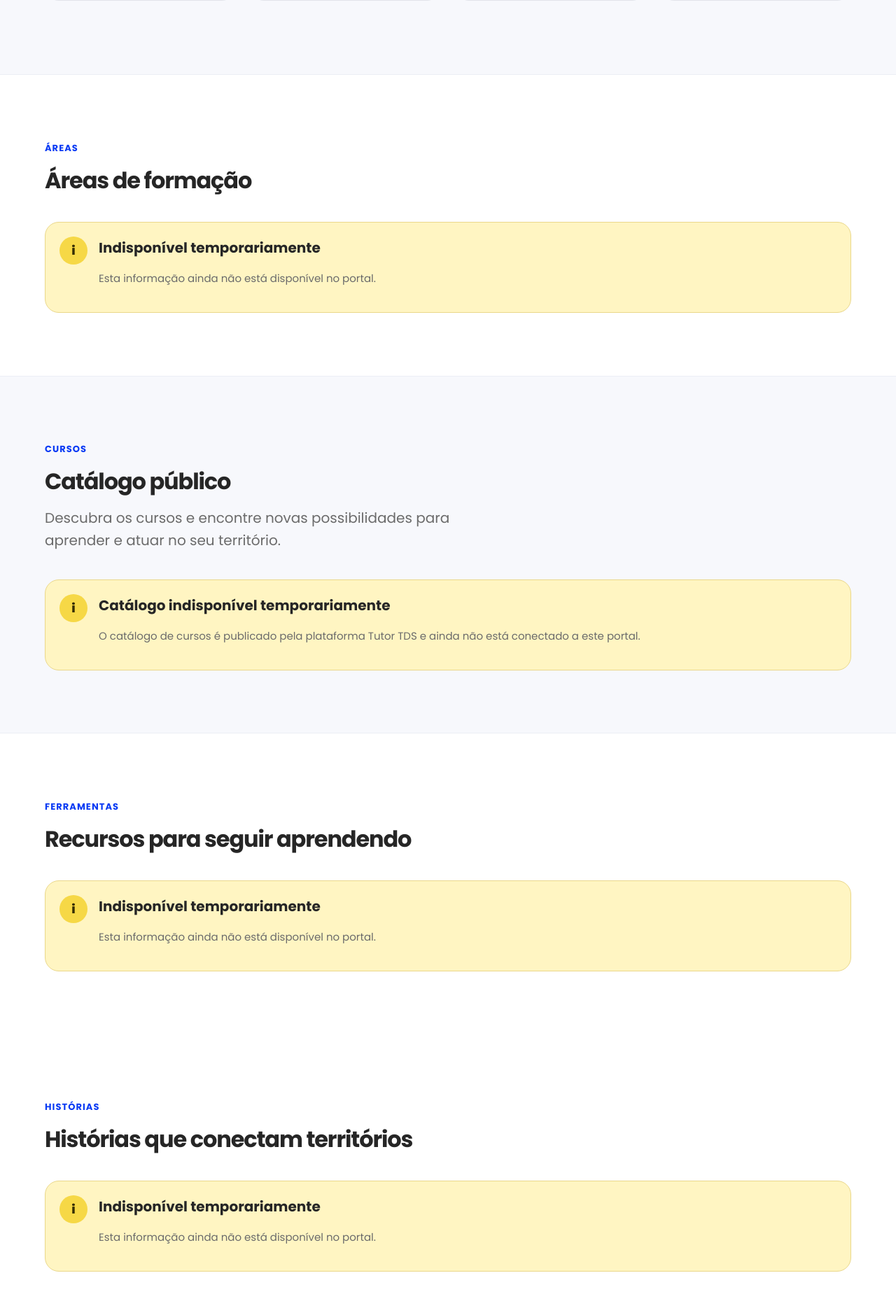
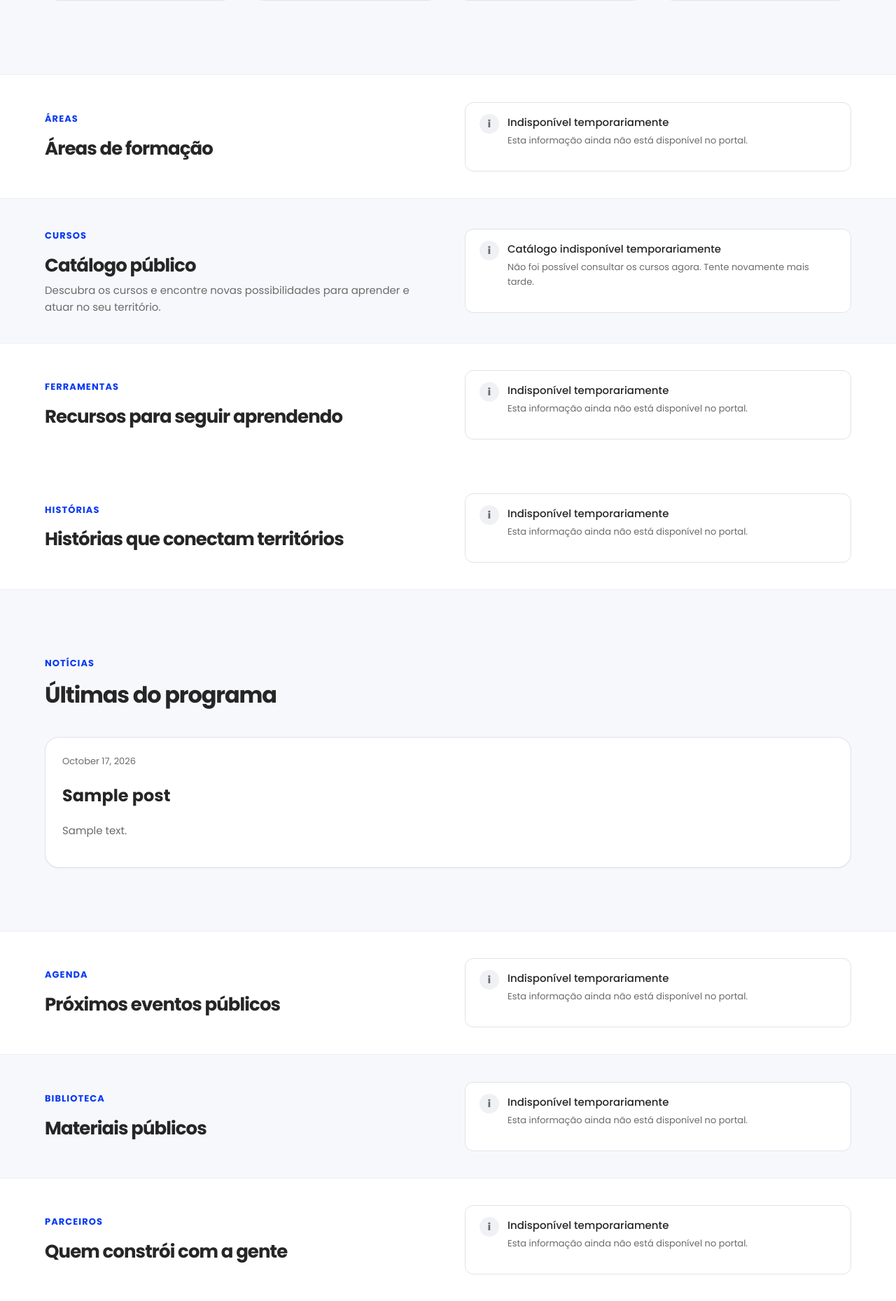
Before and after one commit to rafaloct/tutor-tds-platform, a WordPress theme: template wordpress/tds-child-theme/front-page.php in a window 1280 px wide. Shown: the part 1395-3254 px from the top of the page at 70% size. Run offline with PHP 8.4 and a stand-in for WordPress, Linux system fonts and the light colour scheme; the site name, menu and one post (Sample post) are stand-ins, and other content is empty.

Commit message:
fix(wordpress): reduce visual weight of empty home sections

```diff
--- a/wordpress/tds-child-theme/functions.php
+++ b/wordpress/tds-child-theme/functions.php
@@ -8,7 +8,7 @@
 
 defined( 'ABSPATH' ) || exit;
 
-define( 'TDS_PORTAL_THEME_VERSION', '0.3.0' );
+define( 'TDS_PORTAL_THEME_VERSION', '0.3.1' );
 
 require_once get_stylesheet_directory() . '/inc/config.php';
 require_once get_stylesheet_directory() . '/inc/setup.php';
--- a/wordpress/tds-child-theme/inc/template-tags.php
+++ b/wordpress/tds-child-theme/inc/template-tags.php
@@ -186,7 +186,7 @@ function tds_theme_catalog( $per_page = 6 ) {
 	} elseif ( 'error' === $state ) {
 		tds_theme_state_notice( 'error', array( 'title' => __( 'Não foi possível carregar o catálogo', 'tds-portal' ) ) );
 	} else {
-		tds_theme_state_notice( $state, array( 'title' => __( 'Catálogo indisponível temporariamente', 'tds-portal' ), 'text' => __( 'O catálogo de cursos é publicado pela plataforma Tutor TDS e ainda não está conectado a este portal.', 'tds-portal' ) ) );
+		tds_theme_state_notice( $state, array( 'title' => __( 'Catálogo indisponível temporariamente', 'tds-portal' ), 'text' => __( 'Não foi possível consultar os cursos agora. Tente novamente mais tarde.', 'tds-portal' ) ) );
 	}
 	echo '</div>';
 }
--- a/wordpress/tds-child-theme/style.css
+++ b/wordpress/tds-child-theme/style.css
@@ -4,7 +4,7 @@ Theme URI: https://github.com/rafaloct/tutor-tds-platform
 Description: Camada visual pública do portal TDS (WP-2). Child theme do Astra; consome somente TDS_Public_Config::get() e a REST pública do tds-portal-core. Sem autoridade acadêmica.
 Author: Programa TDS
 Template: astra
-Version: 0.3.0
+Version: 0.3.1
 Requires at least: 6.4
 Tested up to: 7.1
 Requires PHP: 7.4
@@ -448,9 +448,9 @@ body.tds-portal {
 .tds-state__title { font-size: var(--tds-text-lg); font-weight: 700; margin: 0 0 var(--tds-space-1); }
 .tds-state__text { margin: 0; color: var(--tds-color-muted); font-size: var(--tds-text-sm); }
 .tds-state__actions { grid-column: 1 / -1; display: flex; flex-wrap: wrap; gap: var(--tds-space-3); }
-.tds-state--empty { border-style: dashed; }
-.tds-state--unavailable, .tds-state--disabled { background: var(--tds-color-accent-soft); border-color: #ead78a; }
-.tds-state--unavailable .tds-state__icon, .tds-state--disabled .tds-state__icon { background: var(--tds-color-accent); color: var(--tds-color-on-accent-soft); }
+.tds-state--empty { border-color: var(--tds-color-outline); }
+.tds-state--unavailable, .tds-state--disabled { background: var(--tds-color-surface); border-color: var(--tds-color-outline); }
+.tds-state--unavailable .tds-state__icon, .tds-state--disabled .tds-state__icon { background: #f0f1f5; color: var(--tds-color-muted); }
 .tds-state--error { background: var(--tds-color-secondary-soft); border-color: #f5b7ab; }
 .tds-state--error .tds-state__icon { background: var(--tds-color-secondary); color: #fff; }
 .tds-state--success { background: var(--tds-color-success-soft); border-color: #a9e8a4; }
@@ -644,3 +644,20 @@ body.tds-portal {
 }
 
 .tds-section--dark .tds-button--accent, .tds-footer .tds-button--accent { color: var(--tds-color-on-accent-soft); }
+
+
+/* An empty editorial slot is a quiet status, not a warning banner. */
+.tds-state:is(.tds-state--empty, .tds-state--unavailable, .tds-state--disabled) { padding: 1rem 1.25rem; border-radius: 12px; gap: 0.75rem; }
+.tds-state:is(.tds-state--empty, .tds-state--unavailable, .tds-state--disabled) .tds-state__icon { width: 28px; height: 28px; font-size: 0.875rem; }
+.tds-portal .tds-state:is(.tds-state--empty, .tds-state--unavailable, .tds-state--disabled) .tds-state__title { font-size: var(--tds-text-sm); font-weight: 500; margin-bottom: 0.25rem; }
+.tds-state:is(.tds-state--empty, .tds-state--unavailable, .tds-state--disabled) .tds-state__text { font-size: var(--tds-text-xs); }
+@supports selector(:has(*)) {
+	.tds-section[data-tds-home-block]:has(.tds-state):not(:has(.tds-card, .tds-journey__item, .tds-stat, .tds-skeleton)) { padding-block: clamp(1.5rem, 3vw, 2.5rem); }
+	.tds-section[data-tds-home-block]:has(.tds-state):not(:has(.tds-card, .tds-journey__item, .tds-stat, .tds-skeleton)) > .tds-container { display: grid; gap: 1rem; align-items: center; }
+	.tds-section[data-tds-home-block]:has(.tds-state):not(:has(.tds-card, .tds-journey__item, .tds-stat, .tds-skeleton)) .tds-section-header { margin-bottom: 0; }
+	.tds-portal .tds-section[data-tds-home-block]:has(.tds-state):not(:has(.tds-card, .tds-journey__item, .tds-stat, .tds-skeleton)) h2 { font-size: clamp(1.25rem, 2.5vw, 1.625rem); margin-bottom: 0.5rem; }
+	.tds-section[data-tds-home-block]:has(.tds-state):not(:has(.tds-card, .tds-journey__item, .tds-stat, .tds-skeleton)) .tds-lead { font-size: var(--tds-text-sm); margin-bottom: 0; }
+	@media (min-width: 760px) {
+		.tds-section[data-tds-home-block]:has(.tds-state):not(:has(.tds-card, .tds-journey__item, .tds-stat, .tds-skeleton)) > .tds-container { grid-template-columns: minmax(0, 1fr) minmax(0, 1fr); gap: 3rem; }
+	}
+}
```
Also changed, not shown: docs/CURRENT_STATE.md (+4 -1 lines), docs/portal/WP_BRAND_REFRESH_2026-10-15.md (+21 -2 lines), docs/production/TRACEABILITY_MATRIX.md (+1 -1 lines).
